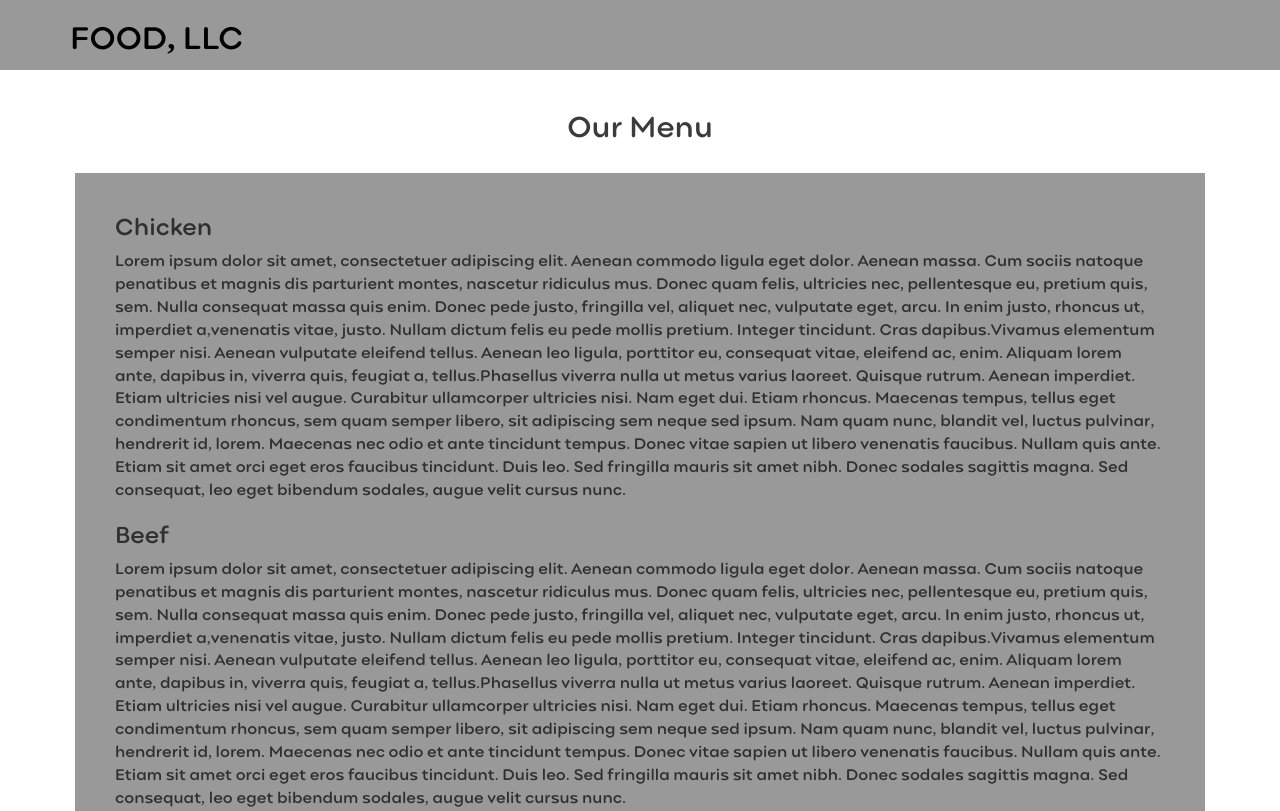
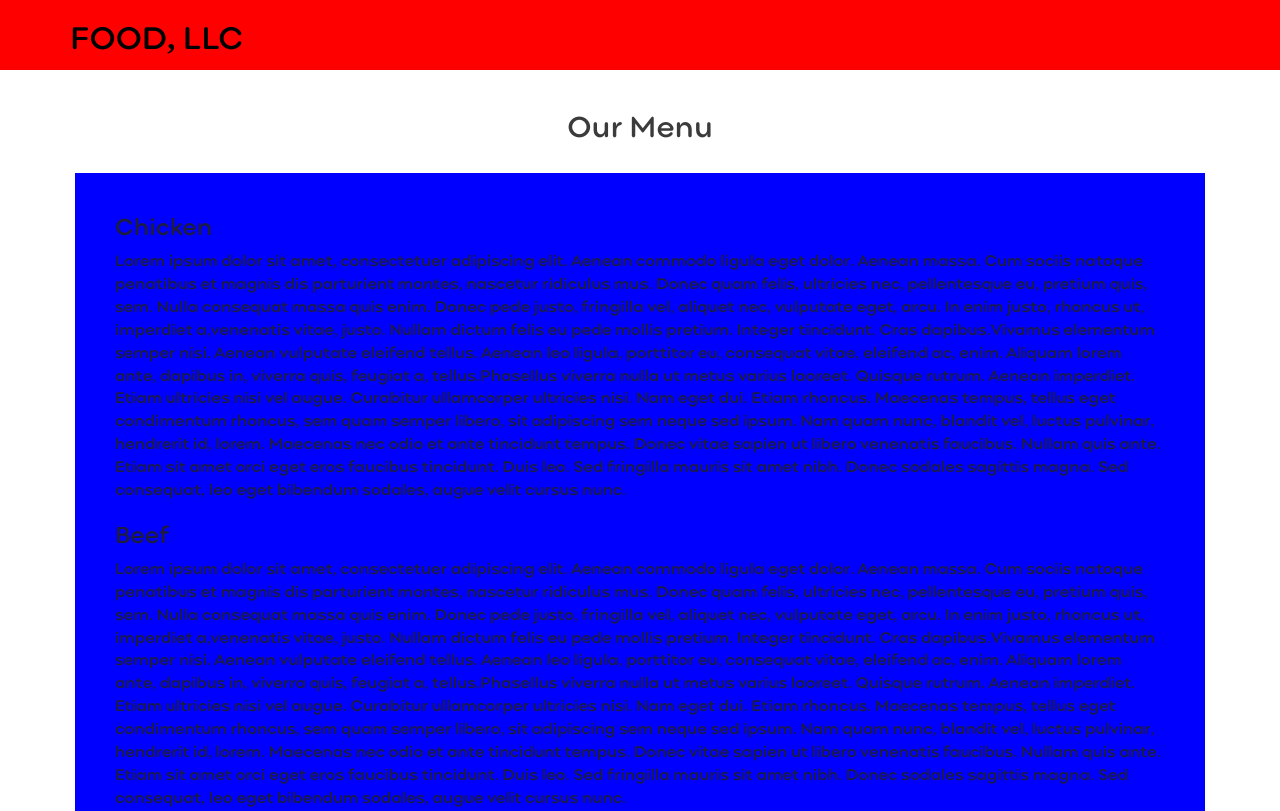
Before and after one commit to Adithyasharma1162/adithyasharma, a plain HTML site: page mod3_solution/index.html in a window 1280 px wide. Shown: the top 811 px of the page. Drawn offline with Linux system fonts and the light colour scheme.

Commit message:
Update styles.css

```diff
--- a/mod3_solution/css/styles.css
+++ b/mod3_solution/css/styles.css
@@ -11,7 +11,7 @@ body {
 }
 
 #header-nav {
-  background-color:#999999;
+  background-color:red;
   border-radius: 0;
   border: 1px;
   min-height: 70px;
@@ -63,7 +63,7 @@ body {
 .text-background {
   height: auto;
   padding: 20px 40px 20px 40px;
-  background-color:#999999;
+  background-color:blue;
   overflow: hidden;
 }
 
```
